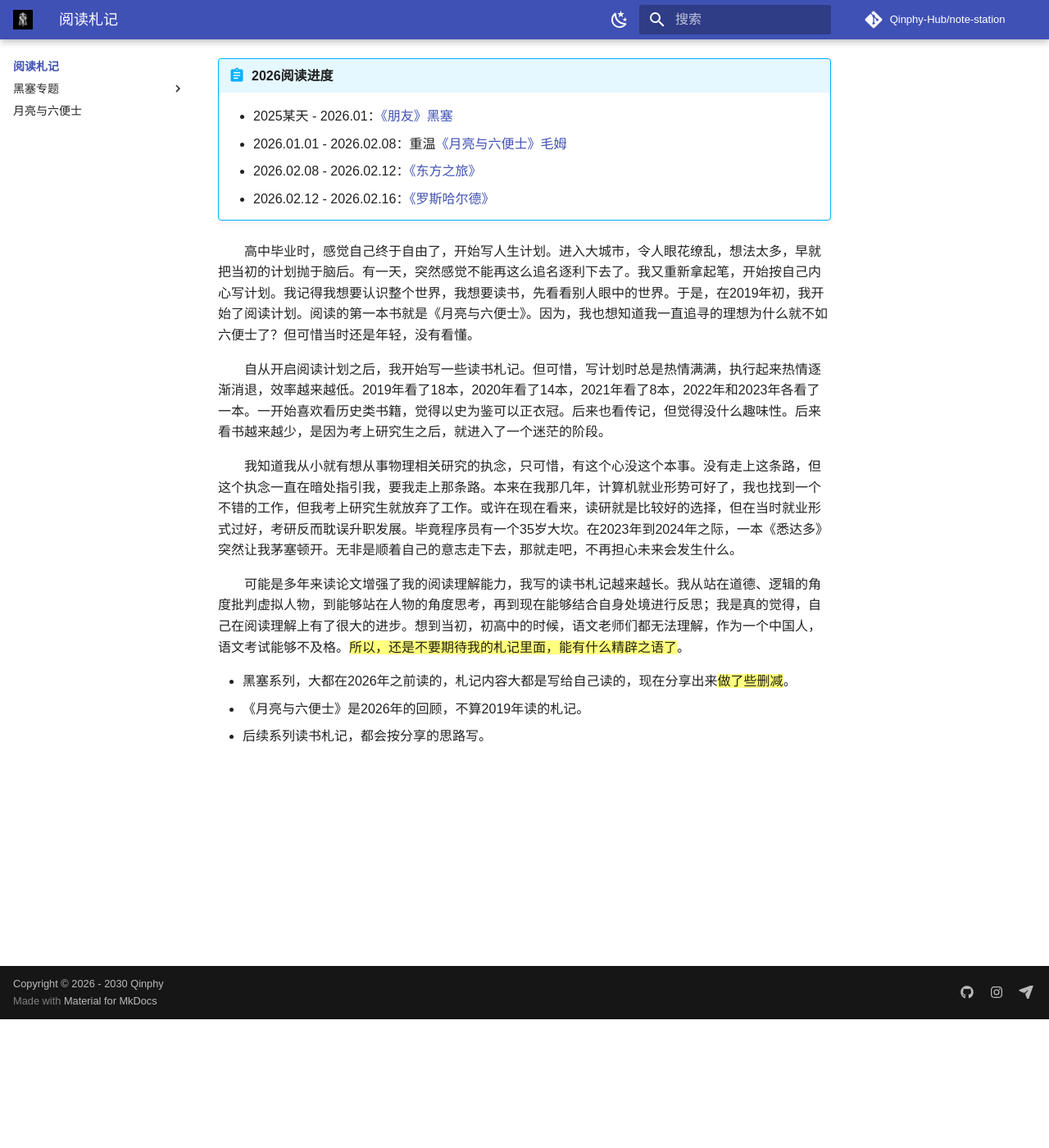
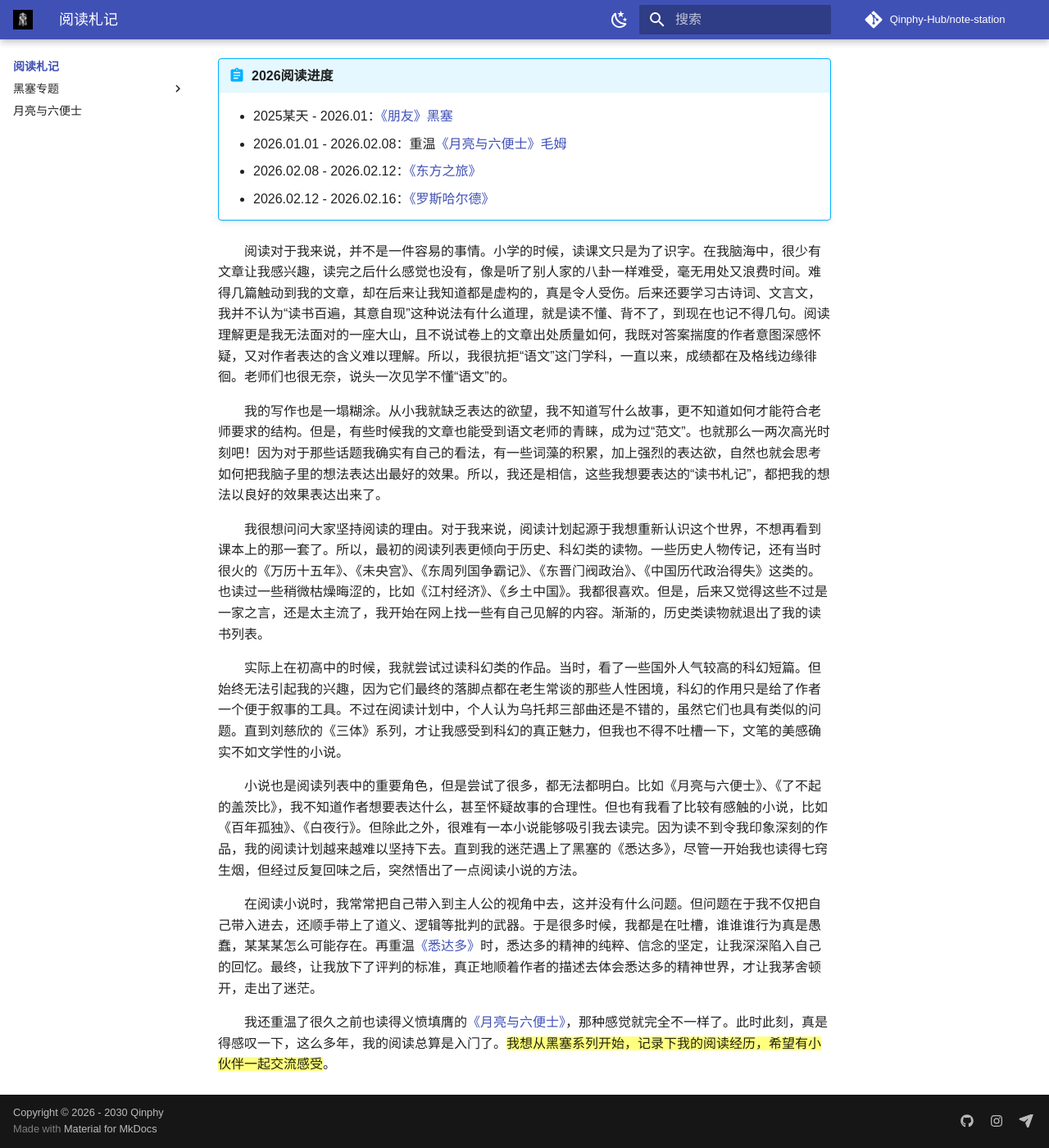
Before and after one commit to Qinphy-Hub/note-station, an MkDocs documentation site: the page built from docs/Part1/index.md, in a window 1280 px wide and 1400 px high, scrolled down 157 px. Shown: the whole window at 82% size. Built offline with MkDocs 1.6.1 and Material for MkDocs 9.7.7, drawn with Linux system fonts in a browser that asks for light colours; comment, search, counter and statistics services are not loaded; a style sheet for code colours, icons or effects is not loaded.

Commit message:
update: reading

```diff
--- a/docs/Part1/index.md
+++ b/docs/Part1/index.md
@@ -7,14 +7,16 @@
     * 2026.02.08 - 2026.02.12：[《东方之旅》](./Hesse/fahrt.md)
     * 2026.02.12 - 2026.02.16：[《罗斯哈尔德》](./Hesse/roshalde.md)
 
-&emsp;&emsp;高中毕业时，感觉自己终于自由了，开始写人生计划。进入大城市，令人眼花缭乱，想法太多，早就把当初的计划抛于脑后。有一天，突然感觉不能再这么追名逐利下去了。我又重新拿起笔，开始按自己内心写计划。我记得我想要认识整个世界，我想要读书，先看看别人眼中的世界。于是，在2019年初，我开始了阅读计划。阅读的第一本书就是《月亮与六便士》。因为，我也想知道我一直追寻的理想为什么就不如六便士了？但可惜当时还是年轻，没有看懂。
+&emsp;&emsp;阅读对于我来说，并不是一件容易的事情。小学的时候，读课文只是为了识字。在我脑海中，很少有文章让我感兴趣，读完之后什么感觉也没有，像是听了别人家的八卦一样难受，毫无用处又浪费时间。难得几篇触动到我的文章，却在后来让我知道都是虚构的，真是令人受伤。后来还要学习古诗词、文言文，我并不认为“读书百遍，其意自现”这种说法有什么道理，就是读不懂、背不了，到现在也记不得几句。阅读理解更是我无法面对的一座大山，且不说试卷上的文章出处质量如何，我既对答案揣度的作者意图深感怀疑，又对作者表达的含义难以理解。所以，我很抗拒“语文”这门学科，一直以来，成绩都在及格线边缘徘徊。老师们也很无奈，说头一次见学不懂“语文”的。
 
-&emsp;&emsp;自从开启阅读计划之后，我开始写一些读书札记。但可惜，写计划时总是热情满满，执行起来热情逐渐消退，效率越来越低。2019年看了18本，2020年看了14本，2021年看了8本，2022年和2023年各看了一本。一开始喜欢看历史类书籍，觉得以史为鉴可以正衣冠。后来也看传记，但觉得没什么趣味性。后来看书越来越少，是因为考上研究生之后，就进入了一个迷茫的阶段。
+&emsp;&emsp;我的写作也是一塌糊涂。从小我就缺乏表达的欲望，我不知道写什么故事，更不知道如何才能符合老师要求的结构。但是，有些时候我的文章也能受到语文老师的青睐，成为过“范文”。也就那么一两次高光时刻吧！因为对于那些话题我确实有自己的看法，有一些词藻的积累，加上强烈的表达欲，自然也就会思考如何把我脑子里的想法表达出最好的效果。所以，我还是相信，这些我想要表达的“读书札记”，都把我的想法以良好的效果表达出来了。
 
-&emsp;&emsp;我知道我从小就有想从事物理相关研究的执念，只可惜，有这个心没这个本事。没有走上这条路，但这个执念一直在暗处指引我，要我走上那条路。本来在我那几年，计算机就业形势可好了，我也找到一个不错的工作，但我考上研究生就放弃了工作。或许在现在看来，读研就是比较好的选择，但在当时就业形式过好，考研反而耽误升职发展。毕竟程序员有一个35岁大坎。在2023年到2024年之际，一本《悉达多》突然让我茅塞顿开。无非是顺着自己的意志走下去，那就走吧，不再担心未来会发生什么。
+&emsp;&emsp;我很想问问大家坚持阅读的理由。对于我来说，阅读计划起源于我想重新认识这个世界，不想再看到课本上的那一套了。所以，最初的阅读列表更倾向于历史、科幻类的读物。一些历史人物传记，还有当时很火的《万历十五年》、《未央宫》、《东周列国争霸记》、《东晋门阀政治》、《中国历代政治得失》这类的。也读过一些稍微枯燥晦涩的，比如《江村经济》、《乡土中国》。我都很喜欢。但是，后来又觉得这些不过是一家之言，还是太主流了，我开始在网上找一些有自己见解的内容。渐渐的，历史类读物就退出了我的读书列表。
 
-&emsp;&emsp;可能是多年来读论文增强了我的阅读理解能力，我写的读书札记越来越长。我从站在道德、逻辑的角度批判虚拟人物，到能够站在人物的角度思考，再到现在能够结合自身处境进行反思；我是真的觉得，自己在阅读理解上有了很大的进步。想到当初，初高中的时候，语文老师们都无法理解，作为一个中国人，语文考试能够不及格。{==所以，还是不要期待我的札记里面，能有什么精辟之语了==}。
+&emsp;&emsp;实际上在初高中的时候，我就尝试过读科幻类的作品。当时，看了一些国外人气较高的科幻短篇。但始终无法引起我的兴趣，因为它们最终的落脚点都在老生常谈的那些人性困境，科幻的作用只是给了作者一个便于叙事的工具。不过在阅读计划中，个人认为乌托邦三部曲还是不错的，虽然它们也具有类似的问题。直到刘慈欣的《三体》系列，才让我感受到科幻的真正魅力，但我也不得不吐槽一下，文笔的美感确实不如文学性的小说。
 
-* 黑塞系列，大都在2026年之前读的，札记内容大都是写给自己读的，现在分享出来{==做了些删减==}。
-* 《月亮与六便士》是2026年的回顾，不算2019年读的札记。
-* 后续系列读书札记，都会按分享的思路写。
+&emsp;&emsp;小说也是阅读列表中的重要角色，但是尝试了很多，都无法都明白。比如《月亮与六便士》、《了不起的盖茨比》，我不知道作者想要表达什么，甚至怀疑故事的合理性。但也有我看了比较有感触的小说，比如《百年孤独》、《白夜行》。但除此之外，很难有一本小说能够吸引我去读完。因为读不到令我印象深刻的作品，我的阅读计划越来越难以坚持下去。直到我的迷茫遇上了黑塞的《悉达多》，尽管一开始我也读得七窍生烟，但经过反复回味之后，突然悟出了一点阅读小说的方法。
+
+&emsp;&emsp;在阅读小说时，我常常把自己带入到主人公的视角中去，这并没有什么问题。但问题在于我不仅把自己带入进去，还顺手带上了道义、逻辑等批判的武器。于是很多时候，我都是在吐槽，谁谁谁行为真是愚蠢，某某某怎么可能存在。再重温[《悉达多》](./Hesse/siddhartha.md)时，悉达多的精神的纯粹、信念的坚定，让我深深陷入自己的回忆。最终，让我放下了评判的标准，真正地顺着作者的描述去体会悉达多的精神世界，才让我茅舍顿开，走出了迷茫。
+
+&emsp;&emsp;我还重温了很久之前也读得义愤填膺的[《月亮与六便士》](./moon.md)，那种感觉就完全不一样了。此时此刻，真是得感叹一下，这么多年，我的阅读总算是入门了。{==我想从黑塞系列开始，记录下我的阅读经历，希望有小伙伴一起交流感受==}。
```
